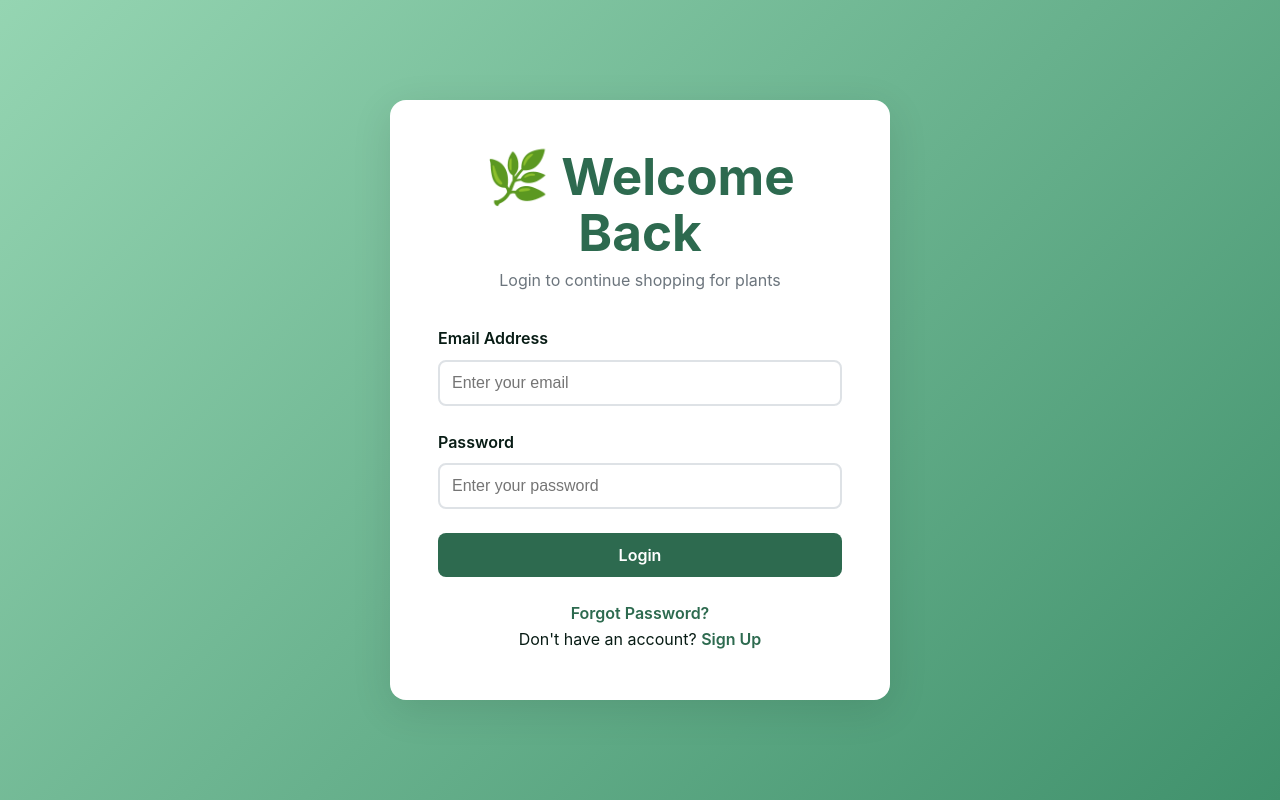
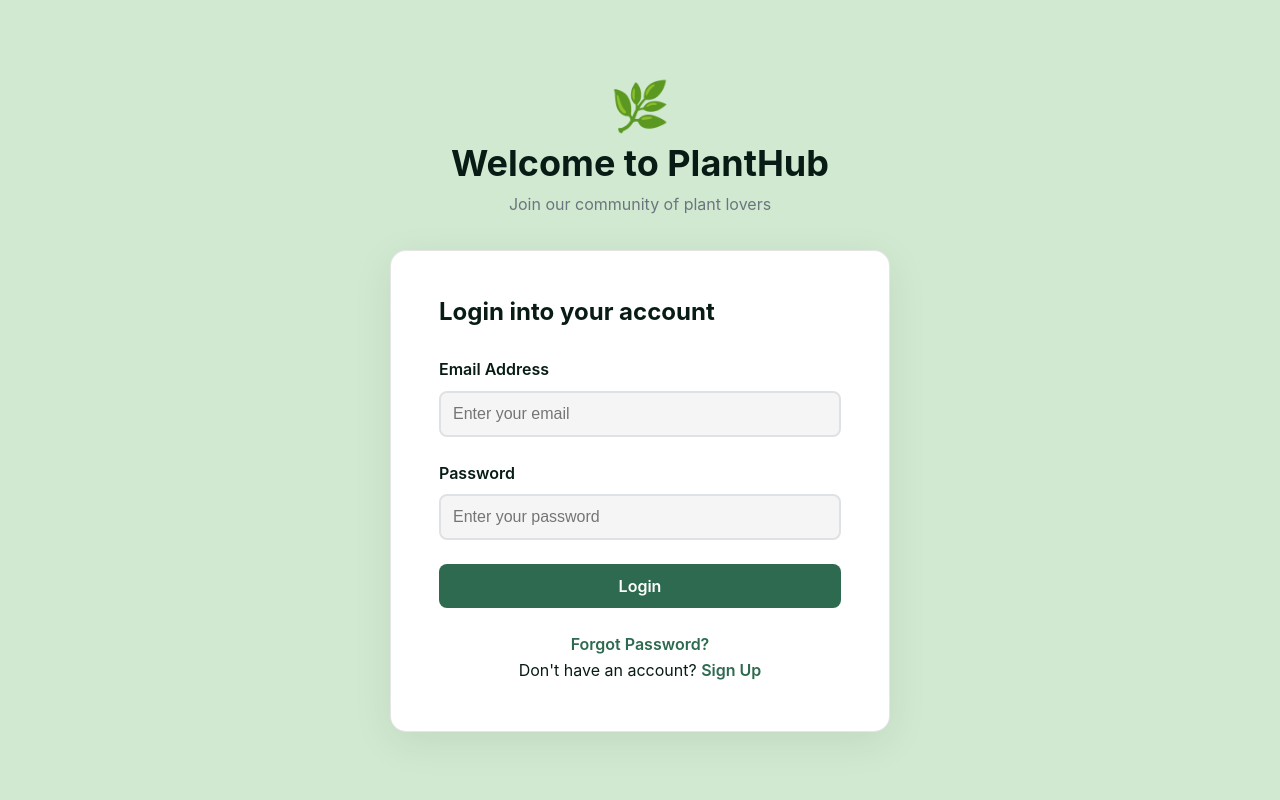
Before and after one commit to Yashtadi/PlantHub, a React app in the folder frontend/: page /login in a window 1280 px wide. Built offline with nearby package versions, Linux system fonts and the light colour scheme; the HTML template or start-up script is replaced by a standard one.

Commit message:
fixed issue#12(fixed UI of login/signup page)

```diff
--- a/frontend/src/pages/Login.jsx
+++ b/frontend/src/pages/Login.jsx
@@ -34,10 +34,18 @@ const Login = () => {
 
   return (
     <div className="auth-container">
+      <div className="auth-wrapper">
+        <div className="auth-brand">
+          <span className="brand-logo">🌿</span>
+          <div className="brand-text">
+            <h1>Welcome to PlantHub</h1>
+            <p>Join our community of plant lovers</p>
+          </div>
+        </div>
+
         <div className="auth-card">
           <div className="auth-header">
-          <h1>🌿 Welcome Back</h1>
-          <p>Login to continue shopping for plants</p>
+            <h1>Login into your account</h1>
           </div>
 
           <form onSubmit={handleSubmit} className="auth-form">
@@ -53,6 +61,7 @@ const Login = () => {
                 onChange={handleChange}
                 required
                 placeholder="Enter your email"
+                className="light-input"
               />
             </div>
 
@@ -66,6 +75,7 @@ const Login = () => {
                 onChange={handleChange}
                 required
                 placeholder="Enter your password"
+                className="light-input"
               />
             </div>
 
@@ -82,6 +92,7 @@ const Login = () => {
           </div>
         </div>
       </div>
+    </div>
   );
 };
 
--- a/frontend/src/pages/Signup.jsx
+++ b/frontend/src/pages/Signup.jsx
@@ -59,10 +59,18 @@ const Signup = () => {
 
   return (
     <div className="auth-container">
+      <div className="auth-wrapper">
+        <div className="auth-brand">
+          <span className="brand-logo">🌿</span>
+          <div className="brand-text">
+            <h1>Welcome to PlantHub</h1>
+            <p>Join our community of plant lovers</p>
+          </div>
+        </div>
+
         <div className="auth-card">
           <div className="auth-header">
-          <h1>🌿 Create Account</h1>
-          <p>Join us to start your plant journey</p>
+            <h1>Create an Account</h1>
           </div>
 
           <form onSubmit={handleSubmit} className="auth-form">
@@ -78,6 +86,7 @@ const Signup = () => {
                 onChange={handleChange}
                 required
                 placeholder="Enter your full name"
+                className="light-input"
               />
             </div>
 
@@ -91,6 +100,7 @@ const Signup = () => {
                 onChange={handleChange}
                 required
                 placeholder="Enter your email"
+                className="light-input"
               />
             </div>
 
@@ -105,6 +115,7 @@ const Signup = () => {
                 required
                 placeholder="10-digit phone number"
                 maxLength="10"
+                className="light-input"
               />
             </div>
 
@@ -118,6 +129,7 @@ const Signup = () => {
                 onChange={handleChange}
                 required
                 placeholder="At least 6 characters"
+                className="light-input"
               />
             </div>
 
@@ -131,6 +143,7 @@ const Signup = () => {
                 onChange={handleChange}
                 required
                 placeholder="Re-enter your password"
+                className="light-input"
               />
             </div>
 
@@ -146,6 +159,7 @@ const Signup = () => {
           </div>
         </div>
       </div>
+    </div>
   );
 };
 
--- a/frontend/src/styles/App.css
+++ b/frontend/src/styles/App.css
@@ -252,30 +252,67 @@ body {
   align-items: center;
   justify-content: center;
   padding: 2rem;
-  background: linear-gradient(135deg, var(--secondary-color) 0%, var(--primary-light) 100%);
+  background: rgb(209, 233, 209);
+}
+
+.auth-wrapper {
+  display: flex;
+  flex-direction: column;
+  align-items: center;
+  gap: 2rem;
+  max-width: 500px;
+  width: 100%;
+}
+
+.auth-brand {
+  display:inline;
+  align-items: center;
+  justify-content: center;
+  gap: 1rem;
+  width: 100%;
+  text-align: center;
+}
+
+.brand-logo {
+  font-size: 3rem;
+}
+
+.brand-text {
+  text-align: center;
+}
+
+.brand-text h1 {
+  font-size: 2.25rem;
+  color: var(--text-dark);
+  font-weight: bold;
+  margin: 0;
+}
+
+.brand-text p {
+  font-size: 1rem;
+  color: var(--text-light);
+  margin: 0.5rem 0 0 0;
 }
 
 .auth-card {
   background: var(--white);
   border-radius: 16px;
-  box-shadow: 0 10px 40px rgba(0, 0, 0, 0.1);
+  border: 1px solid rgba(0, 0, 0, 0.1);
+  box-shadow: 0 10px 40px rgba(0, 0, 0, 0.08);
   padding: 3rem;
-  max-width: 500px;
   width: 100%;
 }
 
 .auth-header {
-  text-align: center;
+  text-align: left;
   margin-bottom: 2rem;
 }
 
 .auth-header h1 {
-  color: var(--primary-color);
-  margin-bottom: 0.5rem;
-}
-
-.auth-header p {
-  color: var(--text-light);
+  color: var(--text-dark);
+  font-weight: bold;
+  font-size: 1.5rem;
+  margin: 0;
 }
 
 .auth-form {
@@ -303,9 +340,14 @@ body {
   transition: border-color 0.3s;
 }
 
+.form-group input.light-input {
+  background-color: #f5f5f5;
+}
+
 .form-group input:focus {
   outline: none;
   border-color: var(--primary-color);
+  background-color: var(--white);
 }
 
 .form-group input.error {
@@ -346,6 +388,21 @@ body {
 
 .link:hover {
   text-decoration: underline;
+}
+
+/* Responsive adjustments for auth pages */
+@media (max-width: 768px) {
+  .auth-card {
+    padding: 2rem 1.5rem;
+  }
+
+  .brand-text h1 {
+    font-size: 1.75rem;
+  }
+
+  .brand-logo {
+    font-size: 2.5rem;
+  }
 }
 
 /* ==================== HOME PAGE ==================== */
@@ -1759,7 +1816,7 @@ body {
 }
 
 /* ==================== RESPONSIVE DESIGN ==================== */
-/* ==================== RESPONSIVE DESIGN ==================== */
+
 @media (max-width: 1024px) {
   .nav-container {
     padding: 1rem;
```
Lines whose indentation alone changed are shown as unchanged.
